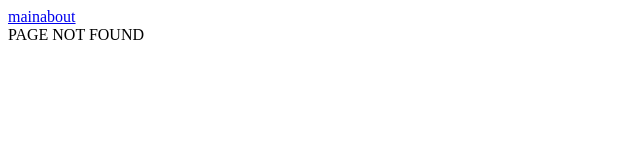
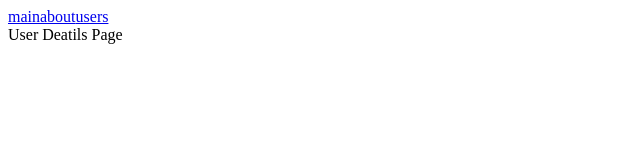
Before and after one commit to homie43/react-testing, a React (Create React App) app: page /users/1 in a window 1280 px wide. Before the commit this address had no page. Shown: the top 160 px of the page, without its empty margins (0-640 px from the left). Built offline with nearby package versions, Linux system fonts and the light colour scheme.

Commit message:
create renderWithRouter

```diff
--- a/src/App.js
+++ b/src/App.js
@@ -34,10 +34,8 @@
 // export default App;
 
 import React from 'react';
-import { Routes, Route, Link } from 'react-router-dom';
-import MainPage from './pages/MainPage';
-import AboutPage from './pages/AboutPage';
-import ErrorPage from './pages/ErrorPage';
+import { Link } from 'react-router-dom';
+import AppRouter from './routes/AppRouter';
 
 const App = () => {
     return (
@@ -48,11 +46,10 @@ const App = () => {
             <Link to='/about' data-testid='about-link'>
                 about
             </Link>
-            <Routes>
-                <Route path='/about' element={<AboutPage />} />
-                <Route path='/' element={<MainPage />} />
-                <Route path='/*' element={<ErrorPage />} />
-            </Routes>
+            <Link to='/users' data-testid='users-link'>
+                users
+            </Link>
+            <AppRouter />
         </div>
     );
 };
--- /dev/null
+++ b/src/routes/AppRouter.jsx
@@ -0,0 +1,24 @@
+import { Routes, Route } from 'react-router';
+import AboutPage from '../pages/AboutPage';
+import MainPage from '../pages/MainPage';
+import Users from '../users/Users';
+import ErrorPage from '../pages/ErrorPage';
+import UserDeatilsPage from '../users/UserDeatilsPage';
+
+import React from 'react';
+
+const AppRouter = () => {
+    return (
+        <div>
+            <Routes>
+                <Route path='/about' element={<AboutPage />} />
+                <Route path='/' element={<MainPage />} />
+                <Route path='/*' element={<ErrorPage />} />
+                <Route path='/users/' element={<Users />} />
+                <Route path='/users/:id' element={<UserDeatilsPage />} />
+            </Routes>
+        </div>
+    );
+};
+
+export default AppRouter;
--- /dev/null
+++ b/src/users/UserDeatilsPage.js
@@ -0,0 +1,7 @@
+import React from 'react';
+
+const UserDeatilsPage = () => {
+    return <div data-testid='users-page'>User Deatils Page</div>;
+};
+
+export default UserDeatilsPage;
--- a/src/users/Users.js
+++ b/src/users/Users.js
@@ -1,5 +1,6 @@
 import React from 'react';
 import axios from 'axios';
+import { Link } from 'react-router-dom';
 
 const Users = () => {
     const [users, setUsers] = React.useState([]);
@@ -18,9 +19,13 @@ const Users = () => {
     return (
         <div>
             {users.map((user) => (
-                <div key={user.id} data-testid='user-elem'>
+                <Link
+                    to={`/users/${user.id}`}
+                    key={user.id}
+                    data-testid='user-item'
+                >
                     {user.name}
-                </div>
+                </Link>
             ))}
         </div>
     );
```
Also changed, not shown: src/tests/helper/renderWithRouter.jsx (added, +11 -0 lines), 1 other file (tests, documents, lock files or other folders).
